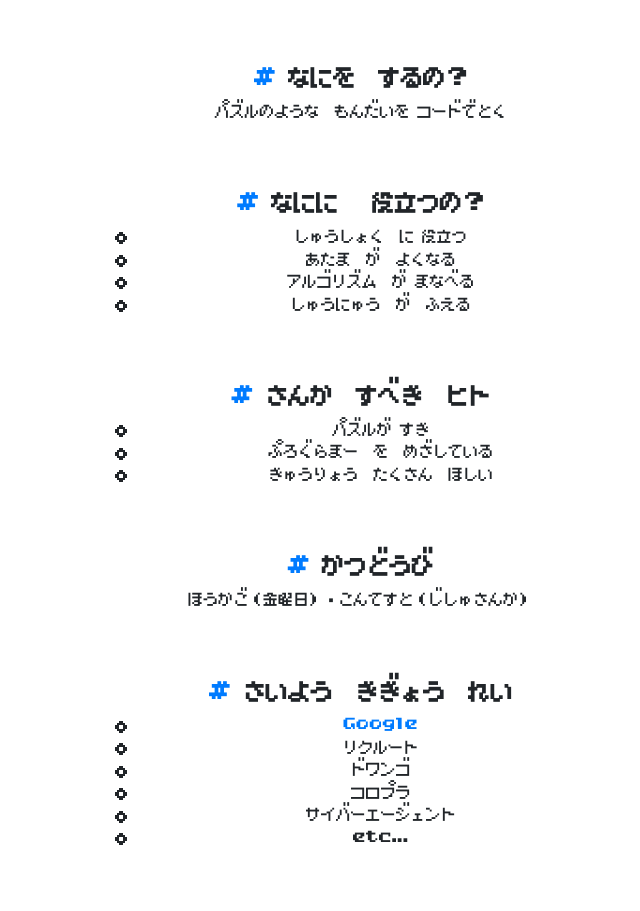
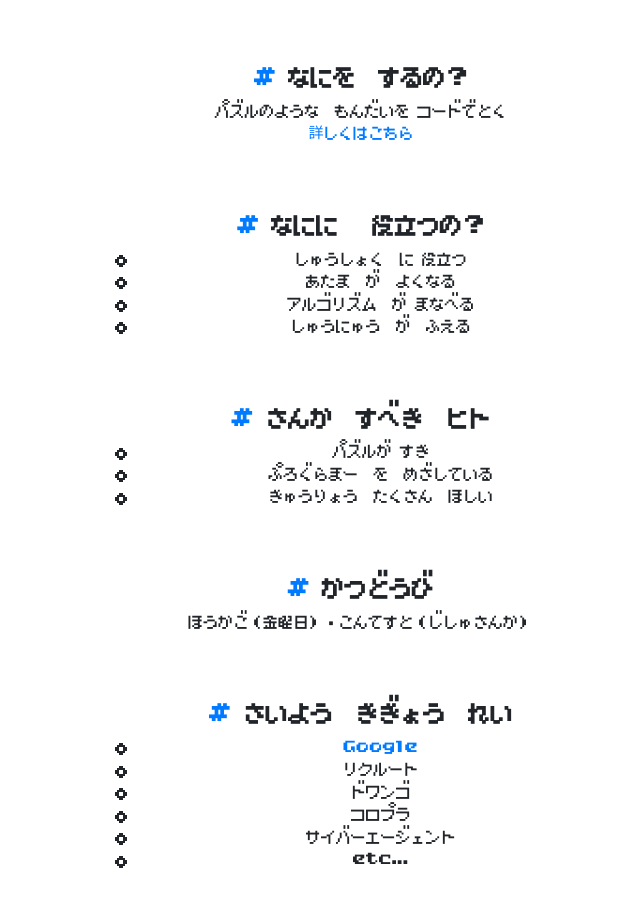
Before and after one commit to A-yum3/tbccpc, a plain HTML site: page index.html in a window 1280 px wide. Shown: the part 801-1712 px from the top of the page, without its empty margins (279-919 px from the left). Drawn offline with nearby package versions, Linux system fonts and the light colour scheme.

Commit message:
no message

```diff
--- a/index.html
+++ b/index.html
@@ -42,7 +42,9 @@
       <a href="#">#</a>
       なにを　するの？
     </h2>
-    <p>パズルのような　もんだいを コードでとく</p>
+    <p>パズルのような　もんだいを コードでとく<br>
+      <a href="https://qiita.com/sifue/items/d582f3af426f524e5394">詳しくはこちら
+    </p>
   </section>
   <!-- Future  -->
   <section class="topic">
```
